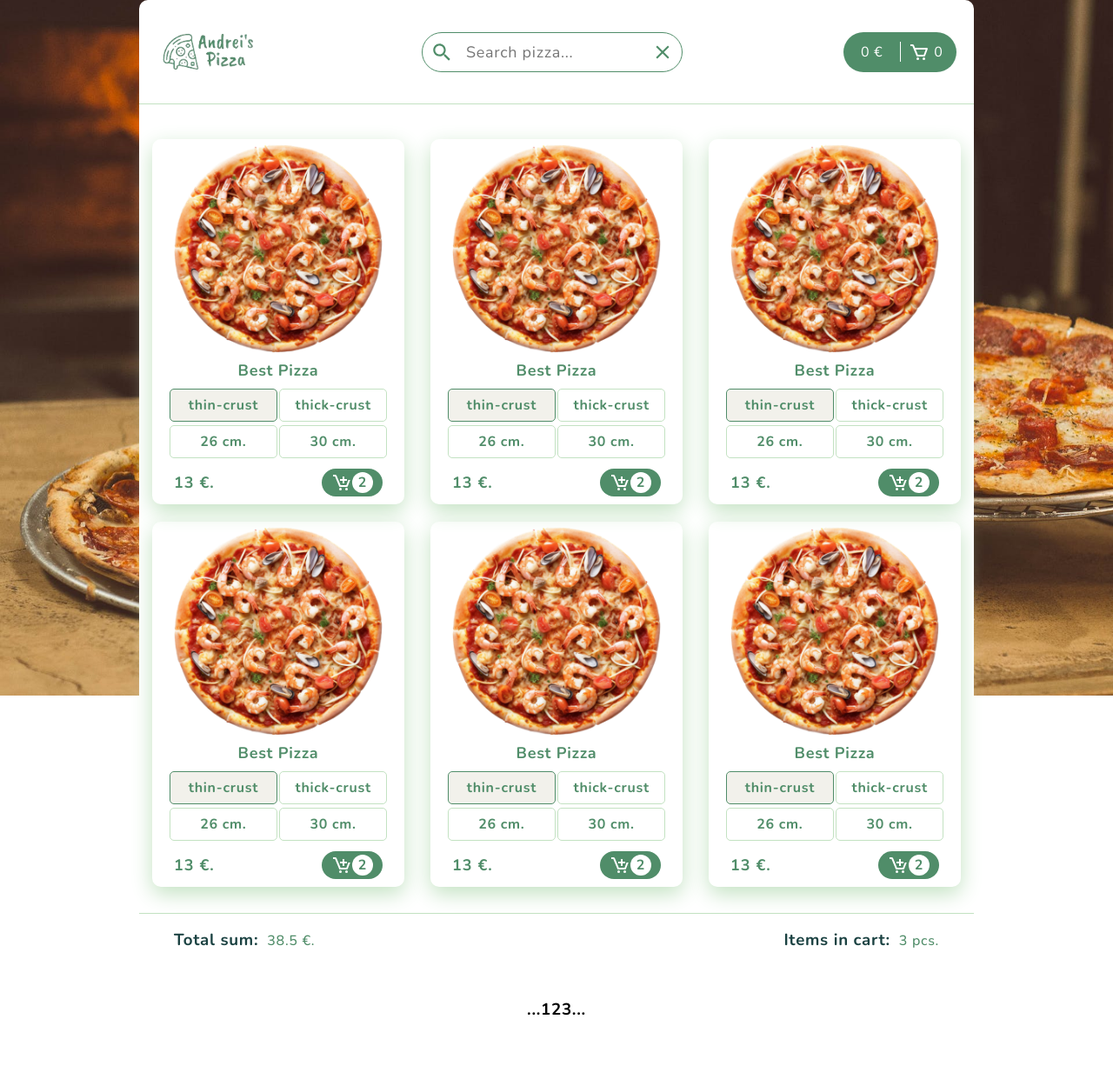
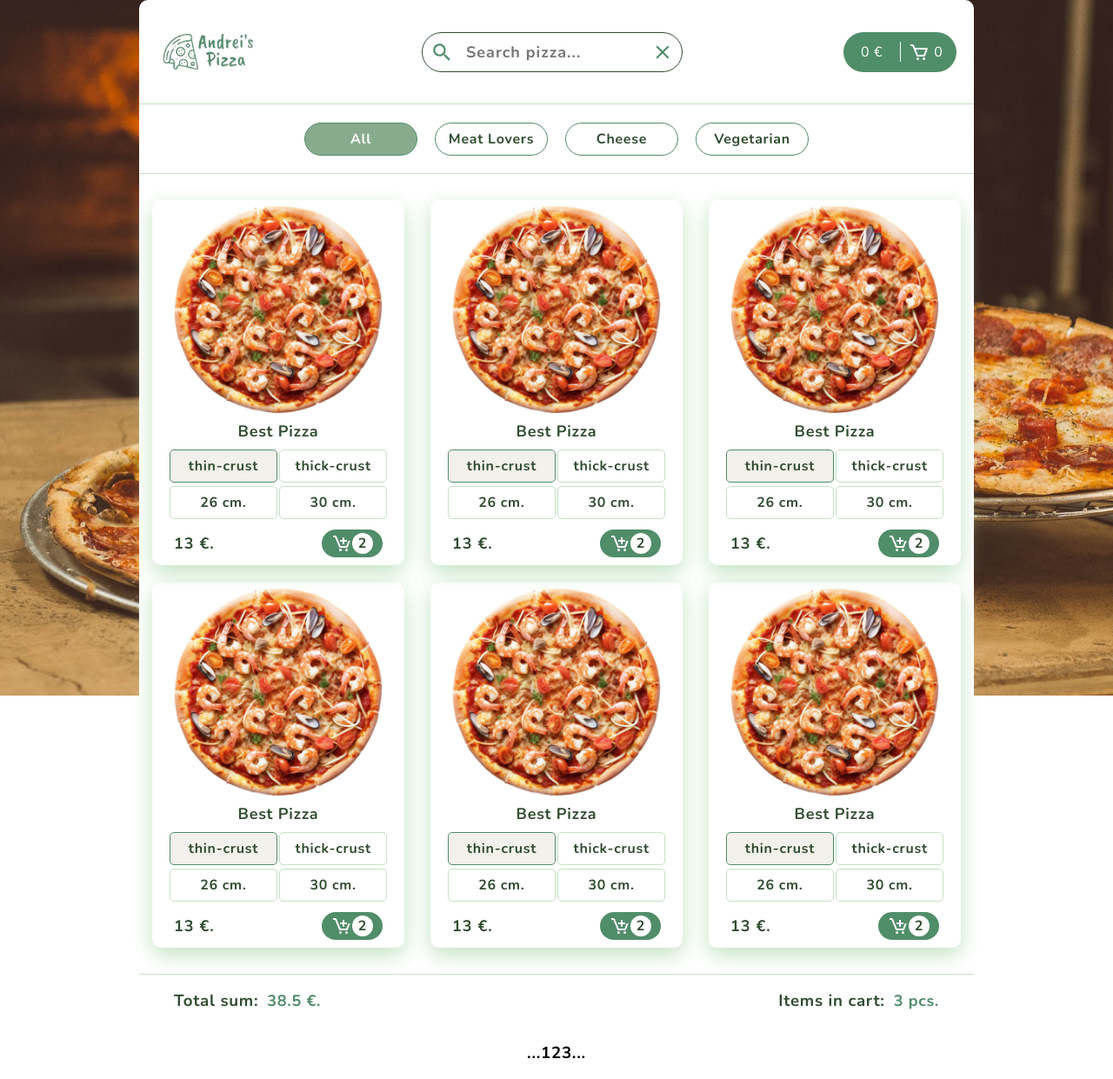
Before and after one commit to andbudha/andreis-pizza, a React (Create React App) app: page / in a window 1280 px wide. Shown: the whole page at 87% size. Before the commit the page ends 1191 px from the top, so only its background shows below. Built offline with nearby package versions, Linux system fonts and the light colour scheme.

Commit message:
App styles updated

```diff
--- a/src/assets/sass/variables.scss
+++ b/src/assets/sass/variables.scss
@@ -1,6 +1,6 @@
 // colors
 $primary_color: #508d69;
-$secondary_color: #1b4242;
+$secondary_color: #304d30;
 $hover_color: #88ab8e;
 $border_color: #c3e2c2;
 $shadow_color: #c3e2c2;
--- a/src/components/Footer/Footer.module.scss
+++ b/src/components/Footer/Footer.module.scss
@@ -25,8 +25,8 @@
       color: $secondary_color;
       @include flexBox(nowrap, row, left, center);
       span {
-        font-size: medium;
-        font-weight: 500;
+        font-size: large;
+        font-weight: bold;
         color: $primary_color;
         margin-left: 10px;
       }
@@ -38,8 +38,8 @@
       color: $secondary_color;
       @include flexBox(nowrap, row, right, center);
       span {
-        font-size: medium;
-        font-weight: 500;
+        font-size: large;
+        font-weight: bold;
         color: $primary_color;
         margin-left: 10px;
       }
@@ -48,18 +48,10 @@
       .total_price {
         @include flexBox(no-wrap, column, space-between, center);
         padding-left: 0px;
-        span {
-          font-size: large;
-          font-weight: bold;
-        }
       }
       .total_items {
         @include flexBox(no-wrap, column, space-between, center);
         padding-right: 0px;
-        span {
-          font-size: large;
-          font-weight: bold;
-        }
       }
     }
   }
@@ -70,7 +62,8 @@
     @include flexBox(nowrap, row, center, center);
   }
 }
-
-.footer_container {
-  height: 140px;
+@media (max-width: 640px) {
+  .footer_container {
+    height: 140px;
+  }
 }
--- a/src/components/Header/Header.module.scss
+++ b/src/components/Header/Header.module.scss
@@ -10,7 +10,6 @@
   width: 100%;
   border-radius: 10px 10px 0 0;
   padding: 20px;
-  margin-bottom: 10px;
   border-bottom: 1px solid $border_color;
   @include flexBox(nowrap, row, space-between, center);
 }
--- a/src/components/Header/Search/Search.module.scss
+++ b/src/components/Header/Search/Search.module.scss
@@ -18,18 +18,20 @@
     @include flexBox(nowrap, row, center, center);
 
     .input_box {
-      border: 1px solid $primary_color;
+      border: 1px solid $secondary_color;
       outline: none;
       width: 300px;
       height: 46px;
       border-radius: 23px;
       padding: 10px 50px;
       font-size: large;
-      color: $primary_color;
+      font-weight: bold;
+      letter-spacing: 1px;
+      color: $secondary_color;
     }
     .input_box:focus {
       border: 3px solid $primary_color;
-      color: $primary_color;
+      color: $secondary_color;
     }
 
     .search_icon {
--- a/src/components/Home/Home.tsx
+++ b/src/components/Home/Home.tsx
@@ -1,3 +1,4 @@
+import { Filter } from '../Filter/Filter';
 import { Footer } from '../Footer/Footer';
 import { Header } from '../Header/Header';
 import { PizzaCard } from '../PizzaCard/PizzaCard';
@@ -10,7 +11,9 @@ export const Home = (props: Props) => {
       <div className={styles.header}>
         <Header />
       </div>
-      <div className={styles.filter}></div>
+      <div className={styles.filter}>
+        <Filter />
+      </div>
       <div className={styles.pizza_grid_box}>
         <PizzaCard />
         <PizzaCard />
--- a/src/components/PizzaCard/PizzaCard.module.scss
+++ b/src/components/PizzaCard/PizzaCard.module.scss
@@ -23,7 +23,7 @@
     font-size: large;
     font-weight: bold;
     letter-spacing: 1px;
-    color: $primary_color;
+    color: $secondary_color;
 
     .pizza_img {
       width: 240px;
@@ -41,7 +41,7 @@
       font-size: medium;
       font-weight: bold;
       letter-spacing: 1px;
-      color: $primary_color;
+      color: $secondary_color;
       @include flexBox(nowrap, row, space-between, center);
 
       .crust_box {
@@ -63,7 +63,7 @@
       width: 250px;
       font-weight: bold;
       letter-spacing: 1px;
-      color: $primary_color;
+      color: $secondary_color;
       @include flexBox(nowrap, row, space-between, center);
 
       .size_box {
@@ -90,7 +90,7 @@
       font-size: large;
       font-weight: bold;
       letter-spacing: 1px;
-      color: $primary_color;
+      color: $secondary_color;
     }
     .add_to_cart_btn {
       height: 32px;
@@ -110,7 +110,7 @@
         width: 24px;
         border-radius: 12px;
         background-color: $additional_color;
-        color: $primary_color;
+        color: $secondary_color;
         font-weight: bold;
         font-size: medium;
         @include flexBox(nowrap, row, center, center);
```
